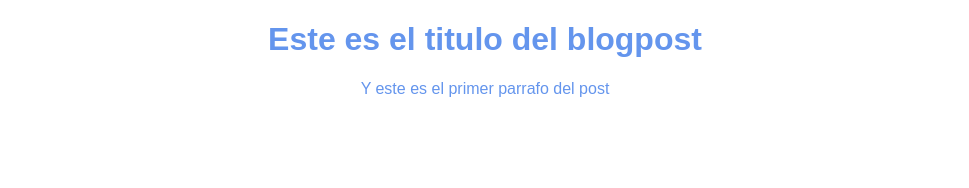
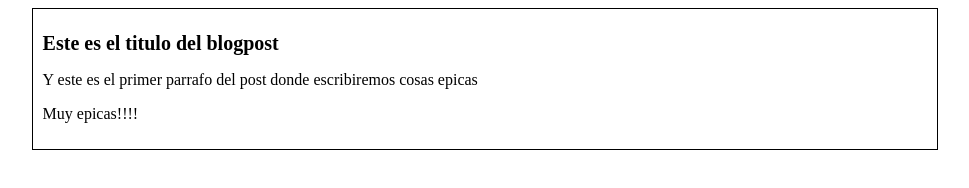
Before and after one commit to crisvillabona/prueba, a plain HTML site: page index.html in a window 1280 px wide. Shown: the whole page, without its empty margins (155-1124 px from the left). Drawn offline with Linux system fonts and the light colour scheme.

Commit message:
Commit al main del blog en su version mas reciente

```diff
--- a/css/estilos.css
+++ b/css/estilos.css
@@ -1,5 +1,15 @@
-body {
-    color: cornflowerblue;
+body{
     text-align: center;
-    font-family: Arial, Helvetica, sans-serif;
 }
+div {
+    padding: 10px ;
+    margin: 0 auto;
+    text-align: left;
+    width: 70%;
+    height: auto;
+    border: 1px black solid;
+}
+
+h1 {
+    font-size: 20px;
+}
--- a/index.html
+++ b/index.html
@@ -8,7 +8,10 @@
     <link rel="stylesheet" href="/css/estilos.css">
 </head>
 <body>
-    <h1>Este es el titulo del blogpost</h1>
-    <p>Y este es el primer parrafo del post</p>
+    <div>
+        <h1>Este es el titulo del blogpost</h1>
+        <p>Y este es el primer parrafo del post  donde escribiremos cosas epicas</p>
+        <p>Muy epicas!!!!</p>
+    </div>
 </body>
 </html>
```
